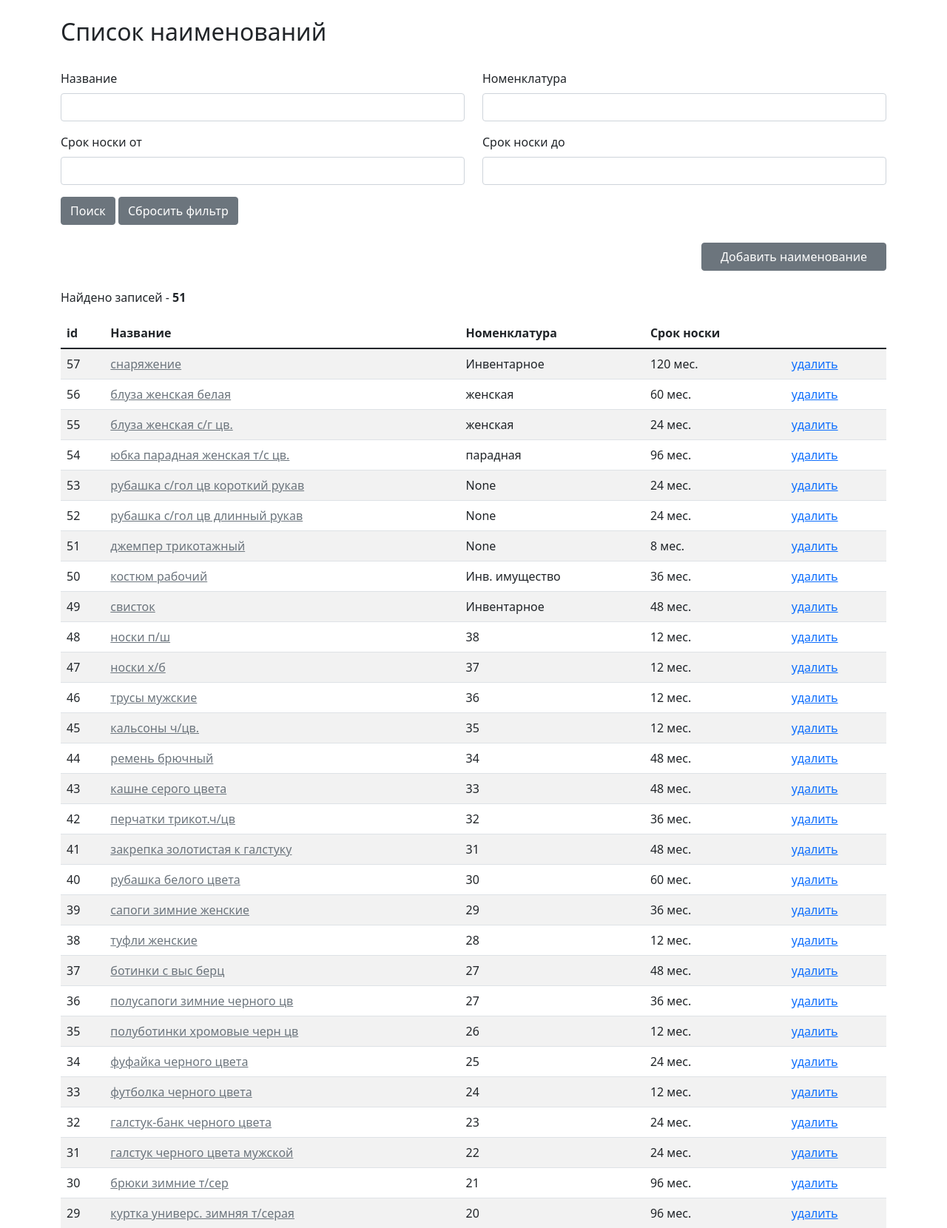
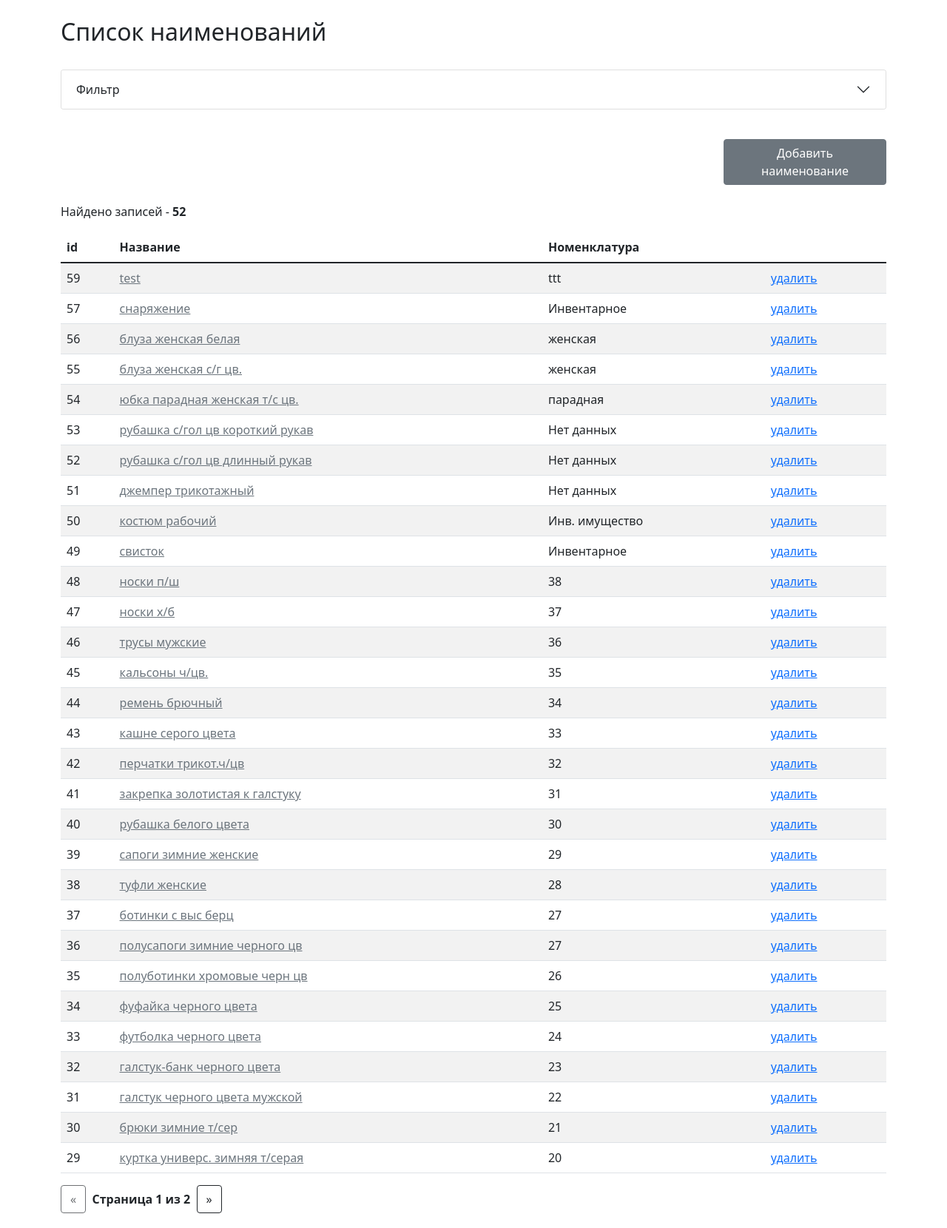
Before and after one commit to levenkoevgeny/AMIAWarehouse, a Django app: page /clothing/clothes in a window 1280 px wide. Shown: the part 56-1716 px from the top of the page at 74% size. Run offline with Django 3.2, Linux system fonts and the light colour scheme; data comes from the database, SQL or seed files in the repository; some libraries are stand-ins or nearby versions.

Commit message:
project refactoring

```diff
--- a/clothing/filters.py
+++ b/clothing/filters.py
@@ -48,8 +48,9 @@
 class ClothesFilter(django_filters.FilterSet):
     clothes_title = django_filters.CharFilter(field_name='clothes_title', lookup_expr='icontains')
     nomenclature = django_filters.CharFilter(field_name='nomenclature', lookup_expr='icontains')
-    wear_time_from = django_filters.NumberFilter(field_name='wear_time', lookup_expr='gte')
-    wear_time_till = django_filters.NumberFilter(field_name='wear_time', lookup_expr='lte')
+    price_from = django_filters.NumberFilter(field_name='price', lookup_expr='gte')
+    price_till = django_filters.NumberFilter(field_name='price', lookup_expr='lte')
+    has_to_be_deposited = django_filters.BooleanFilter(field_name='has_to_be_deposited')
 
     class Meta:
         model = Clothes
--- a/clothing/models.py
+++ b/clothing/models.py
@@ -103,7 +103,7 @@
 
 class Clothes(models.Model):
     clothes_title = models.CharField(verbose_name="Наименование", max_length=255)
-    wear_time = models.IntegerField(verbose_name="Сроки носки, мес.", validators=[MinValueValidator(0)])
+    # wear_time = models.IntegerField(verbose_name="Сроки носки, мес.", validators=[MinValueValidator(0)])
     nomenclature = models.CharField(verbose_name="Номенклатура", max_length=255, null=True, blank=True)
     created_at = models.DateTimeField(verbose_name="Дата и время создания", auto_created=True, blank=True, null=True)
     price = models.FloatField(verbose_name="Цена", blank=True, null=True, validators=[MinValueValidator(0.0)])
@@ -140,9 +140,10 @@
     norm = models.ForeignKey(Norm, on_delete=models.CASCADE, verbose_name="Норма")
     clothes = models.ForeignKey(Clothes, on_delete=models.CASCADE, verbose_name="Наименование")
     norm_count = models.IntegerField(verbose_name="Количество по норме")
+    wear_time = models.IntegerField(verbose_name="Сроки носки, мес.", validators=[MinValueValidator(0)])
 
     def __str__(self):
-        return self.norm.norm_title + ' ' + self.clothes.clothes_title + ' ' + str(self.norm_count)
+        return self.norm.norm_title + ' ' + self.clothes.clothes_title + ' ' + str(self.norm_count) + ' ' + str(self.wear_time)
 
     class Meta:
         ordering = ('clothes__clothes_title',)
--- a/clothing/static/clothing/js/clothes_CRUD.js
+++ b/clothing/static/clothing/js/clothes_CRUD.js
@@ -3,7 +3,6 @@
     let new_obj = {
         'clothes_title': $(`#id_clothes_title`).val(),
         'nomenclature': $(`#id_nomenclature`).val() == "" ? null : $('#id_nomenclature').val(),
-        'wear_time': $(`#id_wear_time`).val(),
         'price': $(`#id_price`).val() == "" ? null : $('#id_price').val(),
         'has_to_be_deposited': $(`#id_has_to_be_deposited`).is(':checked'),
         'created_at': new Date(),
@@ -50,7 +49,6 @@
     let obj = {
         'clothes_title': $(`#id_clothes_title_${form_id}`).val(),
         'nomenclature': $(`#id_nomenclature_${form_id}`).val() == "" ? null : $(`#id_nomenclature_${form_id}`).val(),
-        'wear_time': $(`#id_wear_time_${form_id}`).val(),
         'price': $(`#id_price_${form_id}`).val() == "" ? null : $(`#id_price_${form_id}`).val(),
         'has_to_be_deposited': $(`#id_has_to_be_deposited`).is(':checked'),
     }
--- a/clothing/static/clothing/js/norm_CRUD.js
+++ b/clothing/static/clothing/js/norm_CRUD.js
@@ -4,8 +4,10 @@
         'norm': $('#id_norm').val(),
         'clothes': $('#id_clothes').val() == "" ? null : $('#id_clothes').val(),
         'norm_count': $('#id_norm_count').val() == "" ? null : $('#id_norm_count').val(),
+        'wear_time': $('#id_wear_time').val() == "" ? null : $('#id_wear_time').val(),
     }
     let csrftoken = $("input[name='csrfmiddlewaretoken']").val();
+
     show_spinner();
     fetch('/api/norms-items/', {
         method: 'POST',
@@ -30,6 +32,7 @@
         'norm': $(`#id_norm`).val(),
         'clothes': $(`#id_clothes_${form_id}`).val() == "" ? null : $(`#id_clothes_${form_id}`).val(),
         'norm_count': $(`#id_norm_count_${form_id}`).val() == "" ? null : $(`#id_norm_count_${form_id}`).val(),
+        'wear_time': $(`#id_wear_time_${form_id}`).val() == "" ? null : $(`#id_wear_time_${form_id}`).val(),
     }
     let csrftoken = $("input[name='csrfmiddlewaretoken']").val();
     show_spinner();
--- a/clothing/templates/clothing/card/card.html
+++ b/clothing/templates/clothing/card/card.html
@@ -368,11 +368,10 @@
                             </tr>
                             </thead>
                             <tbody>
-
                             {% for norm_clothes in norm_clothes_list %}
                                 <tr>
                                     <td>{{ norm_clothes.clothes.clothes_title }}</td>
-                                    <td>{{ norm_clothes.clothes.wear_time }} мес.</td>
+                                    <td>{{ norm_clothes.wear_time }} мес.</td>
                                     <td>{{ norm_clothes.norm_count }}</td>
                                 </tr>
                             {% endfor %}
--- a/clothing/templates/clothing/clothes/clothes_list.html
+++ b/clothing/templates/clothing/clothes/clothes_list.html
@@ -38,14 +38,7 @@
                         </div>
 
                         <div class="row">
-
-                            <div class="col-md-6">
-                                <div class="mb-3">
-                                    <label class="form-label">Срок носки</label><br>
-                                    {% render_field clothes_form.wear_time class+="form-control" %}
-                                </div>
-                            </div>
-                            <div class="col-md-6">
+                            <div class="col-md-12">
                                 <div class="mb-3">
                                     <label class="form-label">Цена</label><br>
                                     {% render_field clothes_form.price class+="form-control" %}
@@ -103,18 +96,12 @@
                                 </div>
                             </div>
                             <div class="row">
-                                <div class="col-md-6">
-                                    <div class="mb-3">
-                                        <label class="form-label">Срок носки</label><br>
-                                        <input type="number" class="form-control" value="{{ clothes.wear_time }}"
-                                               name="wear_time" id="id_wear_time_{{ clothes.id }}" required>
-                                    </div>
-                                </div>
-                                <div class="col-md-6">
+                                <div class="col-md-12">
                                     <div class="mb-3">
                                         <label class="form-label">Цена</label><br>
-                                        <input type="number" class="form-control" value="{{ clothes.price|formatted_float }}"
-                                               id="id_price_{{ clothes.id }}" min="0" step="0.1" required>
+                                        <input type="number" class="form-control"
+                                               value="{{ clothes.price|formatted_float }}"
+                                               id="id_price_{{ clothes.id }}" min="0" step="0.1">
                                     </div>
                                 </div>
                             </div>
@@ -151,33 +138,54 @@
 {% block list_title %}Список наименований{% endblock %}
 
 {% block filters %}
+    <div class="accordion mb-3" id="accordionExample">
+        <div class="accordion-item">
+            <h2 class="accordion-header" id="headingOne">
+                <button class="accordion-button collapsed" type="button" data-bs-toggle="collapse"
+                        data-bs-target="#collapseOne"
+                        aria-expanded="true" aria-controls="collapseOne">
+                    Фильтр
+                </button>
+            </h2>
+            <div id="collapseOne" class="accordion-collapse collapse" aria-labelledby="headingOne"
+                 data-bs-parent="#accordionExample">
+                <div class="accordion-body">
                     <form action="{% url 'clothing:clothes_list' %}">
                         <div class="row">
-            <div class="col-md-6">
+                            <div class="col-md-12">
                                 <div class="mb-3">
                                     <label class="form-label">Название</label>
                                     {% render_field filter.form.clothes_title class+="form-control" %}
                                 </div>
                             </div>
-            <div class="col-md-6">
+                        </div>
+                        <div class="row">
+
+                            <div class="col-md-4">
                                 <div class="mb-3">
                                     <label class="form-label">Номенклатура</label>
                                     {% render_field filter.form.nomenclature class+="form-control" %}
                                 </div>
                             </div>
+                            <div class="col-md-4">
+                                <div class="mb-3">
+                                    <label class="form-label">Цена от</label>
+                                    {% render_field filter.form.price_from class+="form-control" %}
+                                </div>
+                            </div>
+                            <div class="col-md-4">
+                                <div class="mb-3">
+                                    <label class="form-label">Цена до</label>
+                                    {% render_field filter.form.price_till class+="form-control" %}
+                                </div>
+                            </div>
                         </div>
 
                         <div class="row">
-            <div class="col-md-6">
+                            <div class="col-md-4">
                                 <div class="mb-3">
-                    <label class="form-label">Срок носки от</label>
-                    {% render_field filter.form.wear_time_from class+="form-control" %}
-                </div>
-            </div>
-            <div class="col-md-6">
-                <div class="mb-3">
-                    <label class="form-label">Срок носки до</label>
-                    {% render_field filter.form.wear_time_till class+="form-control" %}
+                                    <label class="form-label">Подлежит сдаче</label>
+                                    {% render_field filter.form.has_to_be_deposited class+="form-control" %}
                                 </div>
                             </div>
                         </div>
@@ -185,11 +193,15 @@
                         <button type="submit" class="btn btn-secondary">Поиск</button>
                         <a href="{% url 'clothing:clothes_list' %}" class="btn btn-secondary">Сбросить фильтр</a>
                     </form>
+                </div>
+            </div>
+        </div>
+    </div>
 {% endblock %}
 
 {% block add_button %}
     <a href="#clothes_add_data_form" data-bs-toggle="modal" class="btn btn-secondary"
-       style="display: block; margin-left:auto; width: 250px;">Добавить наименование</a>
+       style="display: block; margin-left:auto; width: 220px;">Добавить наименование</a>
 {% endblock %}
 
 {% block list %}
@@ -199,7 +211,6 @@
             <th scope="col">id</th>
             <th scope="col">Название</th>
             <th scope="col">Номенклатура</th>
-            <th scope="col">Срок носки</th>
             <th scope="col"></th>
         </tr>
         </thead>
@@ -210,7 +221,6 @@
                 <td><a href="#card_add_data_form_{{ clothes.id }}" data-bs-toggle="modal"
                        class="link-secondary">{{ clothes.clothes_title|default_if_none:"Нет данных" }}</a></td>
                 <td>{{ clothes.nomenclature|default_if_none:"Нет данных" }}</td>
-                <td>{{ clothes.wear_time|default_if_none:"Нет данных" }} мес.</td>
                 <td><a href="javascript:delete_clothes({{ clothes.id }})">удалить</a></td>
             </tr>
         {% endfor %}
```
Also changed, not shown: clothing/templates/clothing/norms/norm_items.html (+25 -9 lines), clothing/templates/clothing/norms/norm_list.html (+20 -0 lines), clothing/migrations/0010_auto_20220314_1424.py (added), db.sqlite3. Lines whose indentation alone changed are shown as unchanged.
